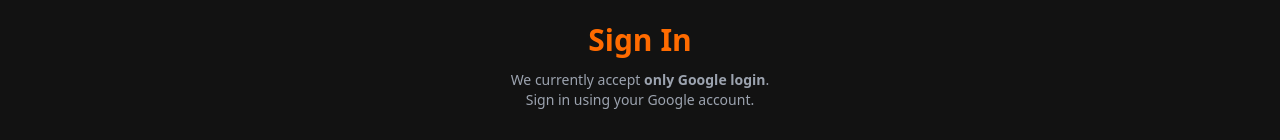
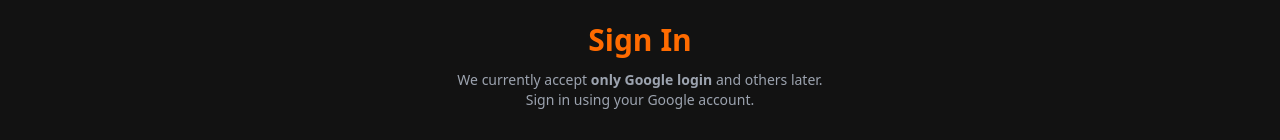
Before and after one commit to natnaelesk/ETH-X01, a React (Vite) app: page /login in a window 1280 px wide. Shown: the part 167-307 px from the top of the page. Built offline with nearby package versions, Linux system fonts and the light colour scheme; no server answers; the database is empty.

Commit message:
create new branch

```diff
--- a/src/pages/LoginPage.jsx
+++ b/src/pages/LoginPage.jsx
@@ -45,7 +45,7 @@
 
             {/* ✅ NEW INFO TEXT */}
             <p className="mt-3 text-sm text-center text-secondary">
-              We currently accept <strong>only Google login</strong>. <br />
+              We currently accept <strong>only Google login</strong> and others later. <br />
               Sign in using your Google account.
             </p>
 
```
